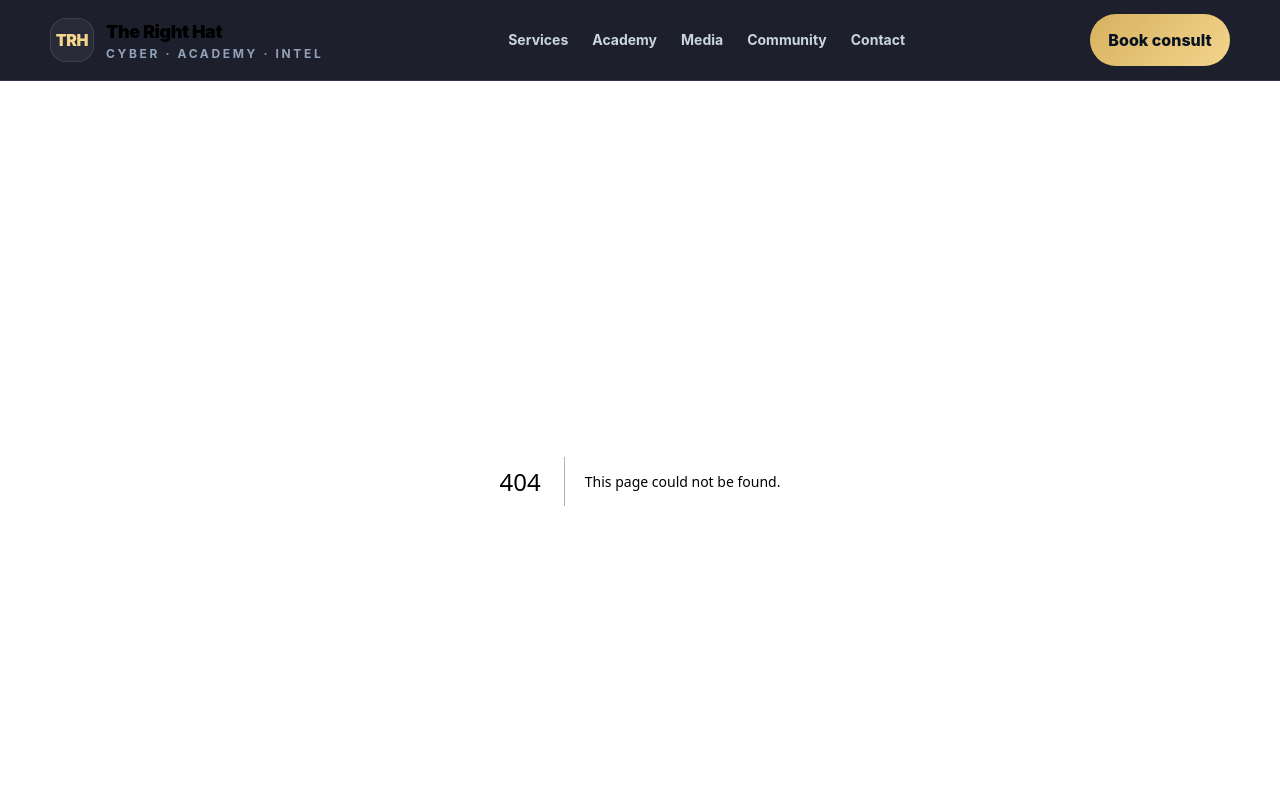
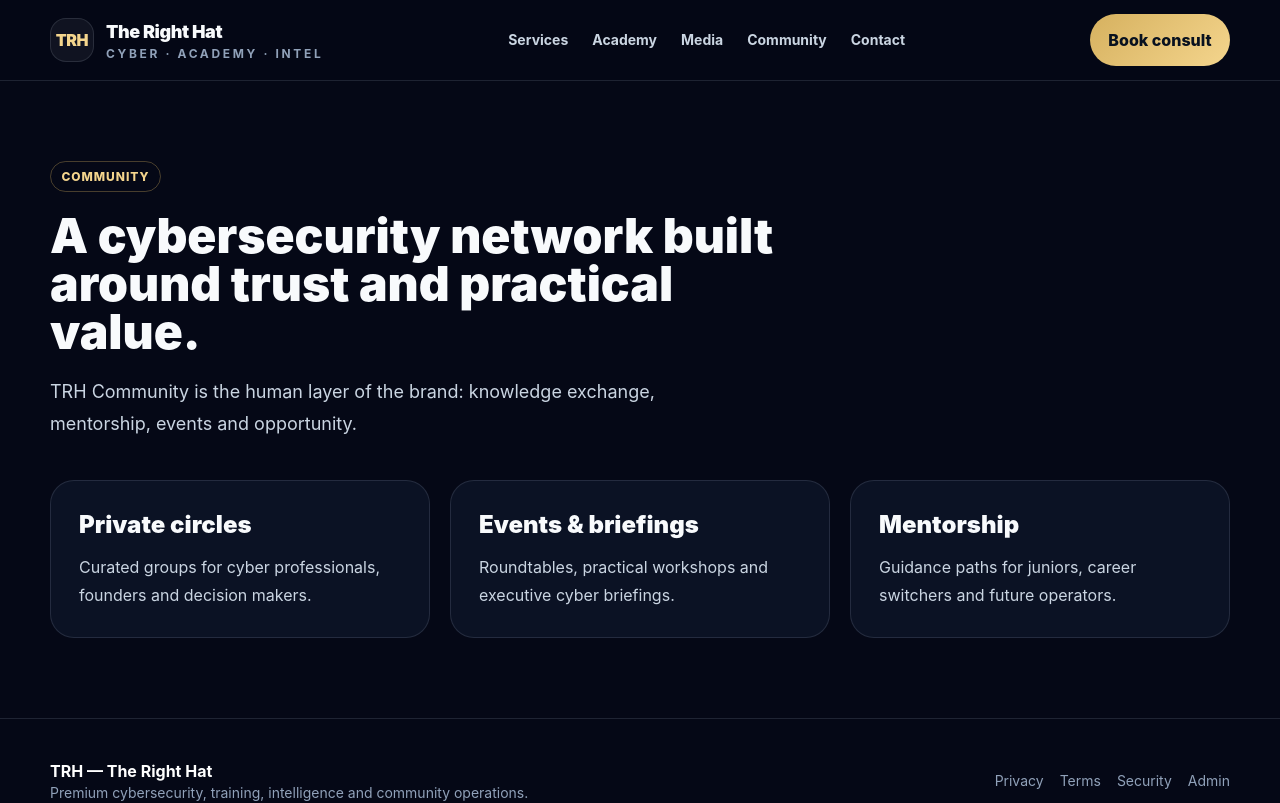
Before and after one commit to SeeDev-K/The-Right-Hat, a Next.js app: page /community in a window 1280 px wide. Before the commit this address had no page. Shown: the top 803 px of the page. Built offline with nearby package versions, Linux system fonts and the light colour scheme.

Commit message:
feat: add community page

```diff
--- /dev/null
+++ b/app/community/page.tsx
@@ -0,0 +1,27 @@
+const items = [
+  ['Private circles', 'Curated groups for cyber professionals, founders and decision makers.'],
+  ['Events & briefings', 'Roundtables, practical workshops and executive cyber briefings.'],
+  ['Mentorship', 'Guidance paths for juniors, career switchers and future operators.'],
+]
+
+export const metadata = { title: 'Community' }
+
+export default function CommunityPage() {
+  return (
+    <main className="py-20">
+      <div className="container">
+        <span className="badge">Community</span>
+        <h1 className="mt-5 max-w-3xl text-5xl font-black">A cybersecurity network built around trust and practical value.</h1>
+        <p className="mt-5 max-w-2xl text-lg leading-8 text-slate-300">TRH Community is the human layer of the brand: knowledge exchange, mentorship, events and opportunity.</p>
+        <div className="mt-10 grid gap-5 md:grid-cols-3">
+          {items.map(([title, text]) => (
+            <article key={title} className="card p-7">
+              <h2 className="text-2xl font-black">{title}</h2>
+              <p className="mt-3 leading-7 text-slate-300">{text}</p>
+            </article>
+          ))}
+        </div>
+      </div>
+    </main>
+  )
+}
```
